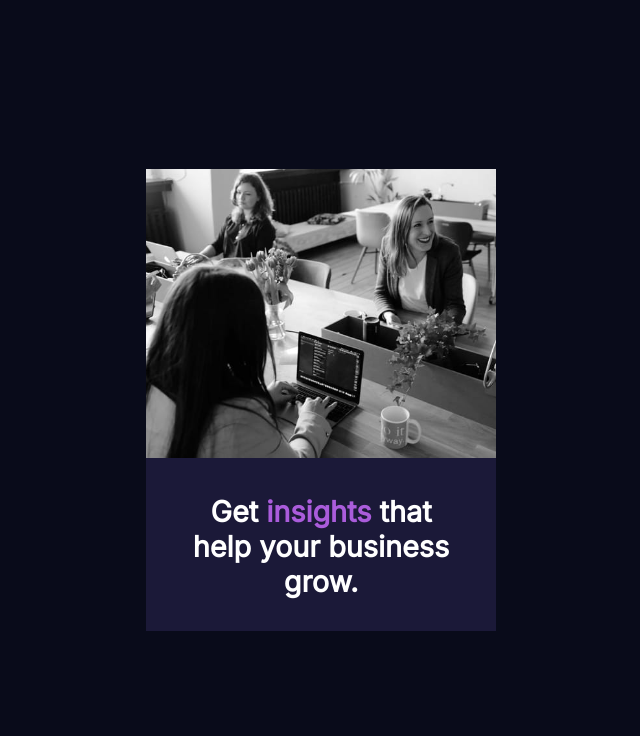
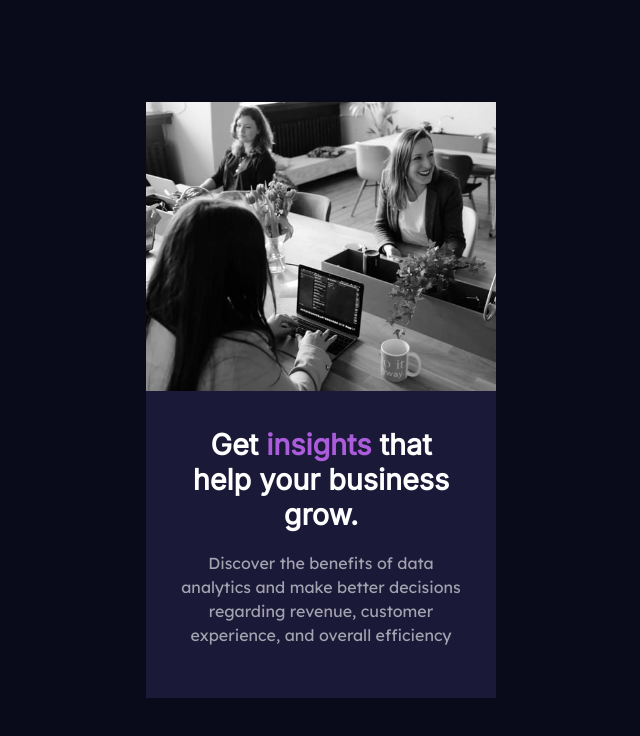
Before and after one commit to RicardoSerrano19/frontent_stats-preview, a plain HTML site: page index.html in a window 1280 px wide. Shown: the whole page, without its empty margins (319-959 px from the left). Drawn offline with Linux system fonts and the light colour scheme.

Commit message:
feat: add styles for description

```diff
--- a/index.html
+++ b/index.html
@@ -20,6 +20,9 @@
       <div class="container__content__title">
         <h1>Get <span>insights</span> that help your business grow.</h1>
       </div>
+      <div class="container__content__description">
+        <p>Discover the benefits of data analytics and make better decisions regarding revenue, customer experience, and overall efficiency</p>
+      </div>
     </div>
   </section>
 
--- a/style.css
+++ b/style.css
@@ -49,3 +49,13 @@ body{
 .container__content__title span{
     color: var(--soft-violet);
 }
+
+.container__content__description{
+    color: var(--slightly-transparent-white);
+    font-weight: 500;
+    text-align: center;
+    font-size: 1rem;
+    line-height: 1.5rem;
+    font-family: 'Lexend Deca';
+    margin: 1.2rem 0;
+}
```
